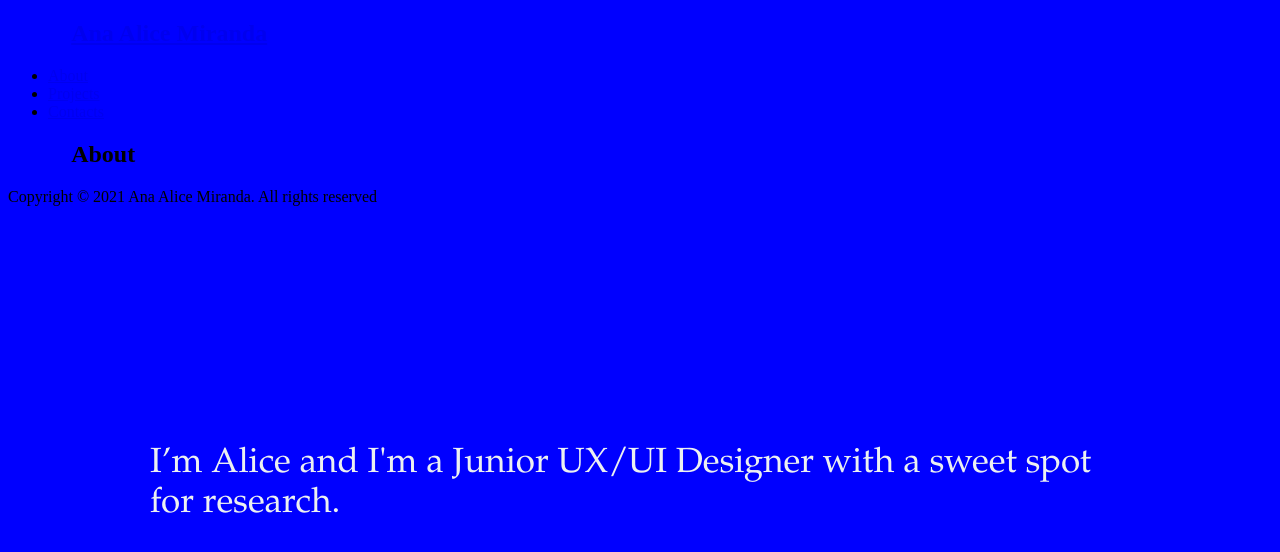
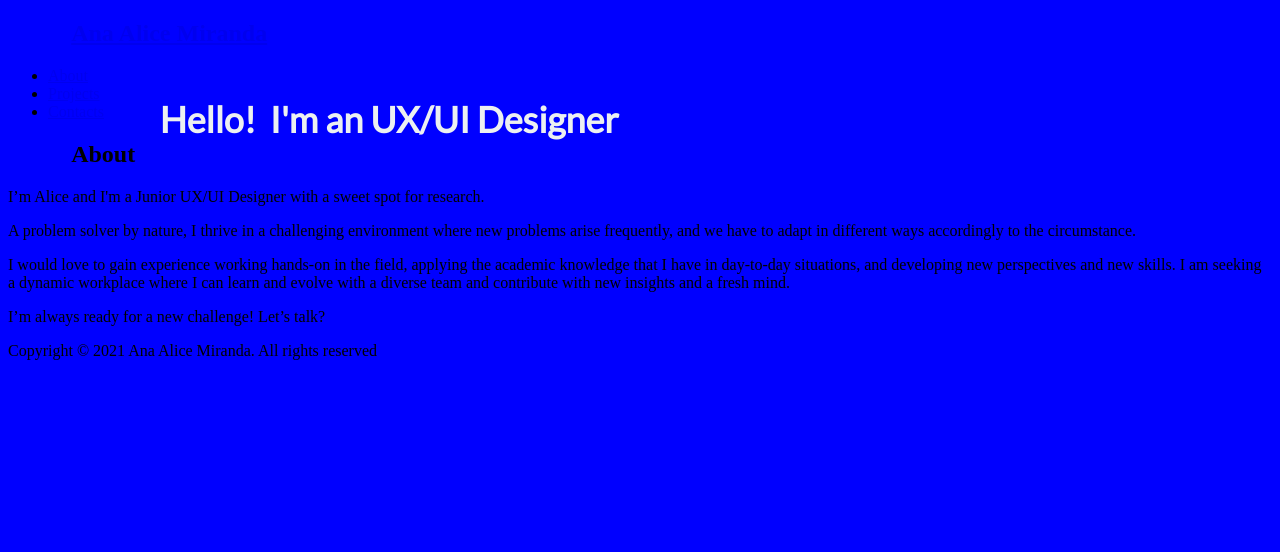
Before and after one commit to anaalicemiranda/portfolio, a Jekyll site: the page built from about.html, in a window 1280 px wide. Shown: the top 552 px of the page. Built offline with Jekyll 4.4.1, drawn with Linux system fonts in a browser that asks for light colours.

Commit message:
animation about page

```diff
--- a/_sass/mystyle.scss
+++ b/_sass/mystyle.scss
@@ -112,27 +112,41 @@
 
 .content {
   position: absolute;
-  top: 50%;
-  left: 50%;
+  top: 20%;
+  left: 35%;
   transform: translate(-50%, -50%);
   height: 160px;
-  width: auto;
   overflow:hidden;
 
-  font-family: Garamond;
-  font-size: 35px;
+  font-family: 'Lato', sans-serif;
+  font-size: 2.8vw;
   line-height: 40px;
   color: #ecf0f1;
 
   &__container {
     font-weight: 600;
     overflow: hidden;
-    width: 900px;
     height: 40px;
     padding: 0 40px;
 
+    &:before {
+      content: '[';
+      left: 0;
+    }
 
+    &:after {
+      content: ']';
+      position: absolute;
+      right: 0;
+    }
 
+    &:after, &:before {
+      position: absolute;
+      top: 0;
+
+      color: black;
+      font-size: 42px;
+      line-height: 40px;
 
       -webkit-animation-name: opacity;
       -webkit-animation-duration: 2s;
@@ -224,3 +238,5 @@
   66.64%,79.3% {transform:translate3d(0,-50%,0);}
   83.3%,95.96% {transform:translate3d(0,-25%,0);}
 }
+
+}
--- a/about.html
+++ b/about.html
@@ -5,6 +5,13 @@
 
 <section id="about">
     <link href="https://fonts.googleapis.com/css?family=Lato" rel="stylesheet">
+
+    <p>I’m Alice and I'm a Junior UX/UI Designer with a sweet spot for research. </p>
+    <p>A problem solver by nature, I thrive in a challenging environment where new problems arise frequently, and we have to adapt in different ways accordingly to the circumstance.</p>
+    <p> I would love to gain experience working hands-on in the field, applying the academic knowledge that I have in day-to-day situations, and developing new perspectives and new skills.
+    I am seeking a dynamic workplace where I can learn and evolve with a diverse team and contribute with new insights and a fresh mind.</p>
+    <p>I’m always ready for a new challenge! Let’s talk?</p>
+</section>
 
 <div class="content">
     <div class="content__container">
```
Also changed, not shown: other parts of about.html (+0 -7 lines). Lines whose indentation alone changed are shown as unchanged.
